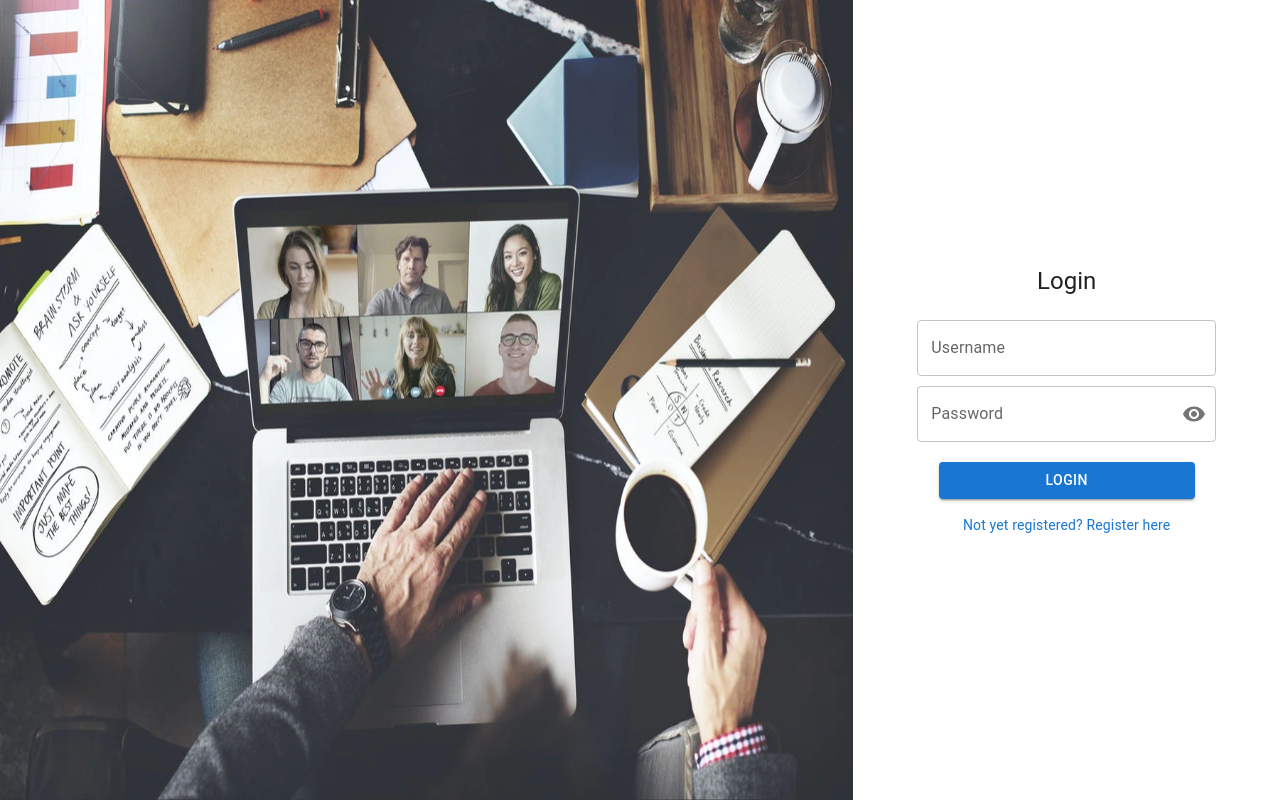
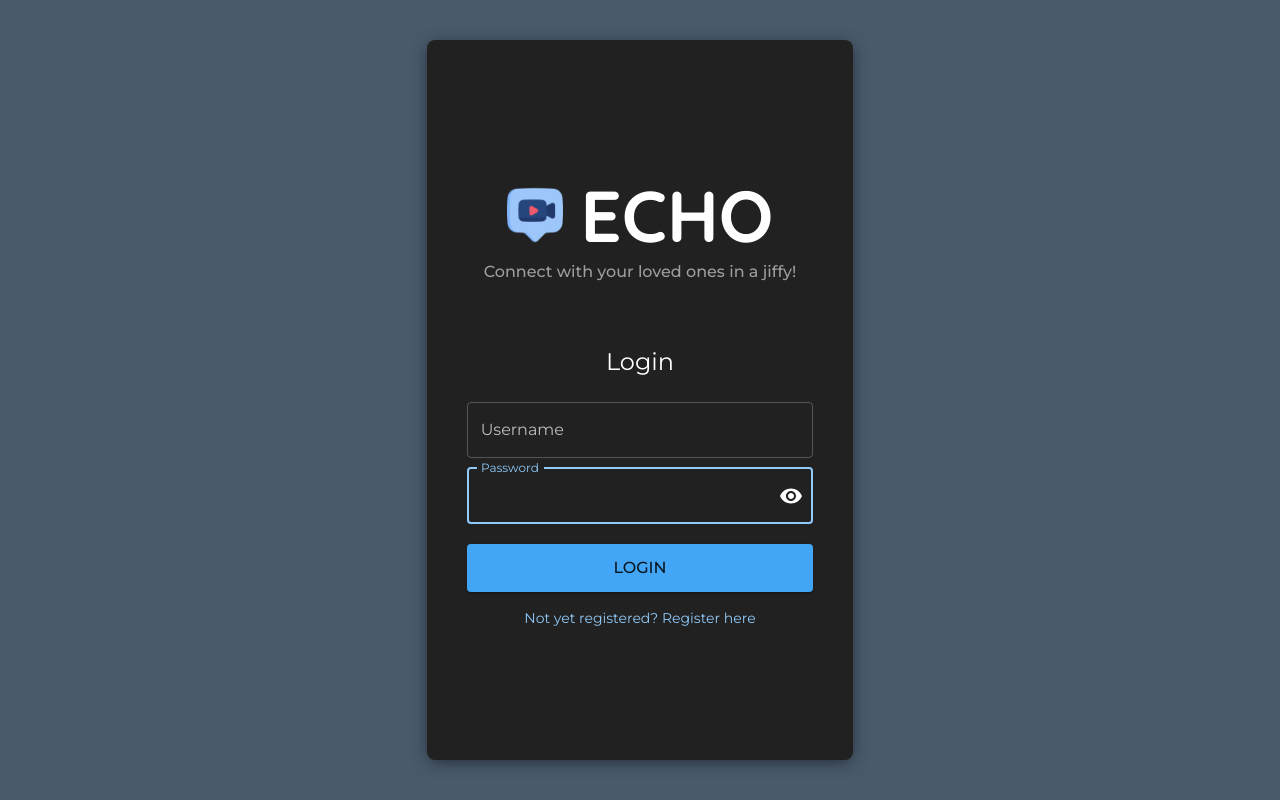
Before and after one commit to anwesha07/video-chat-app-frontend, a React (Create React App) app: page / in a window 1280 px wide. Built offline with nearby package versions, Linux system fonts and the light colour scheme; no server answers.

Commit message:
Add theme and update styles of auth page

```diff
--- a/src/components/Auth.jsx
+++ b/src/components/Auth.jsx
@@ -1,13 +1,14 @@
 /* eslint-disable no-underscore-dangle */
 import React, { useState } from 'react';
-import { Box, Grid } from '@mui/material';
+import { Box, Typography } from '@mui/material';
+import Grid from '@mui/material/Unstable_Grid2'; // Grid version 2
 import axios from 'axios';
 import PropTypes from 'prop-types';
 
-import meetCover from '../meetCover.png';
-import styleClasses from './styles/authStyles';
+import styles from './styles/authStyles';
 import Login from './Login';
 import Register from './Register';
+import EchoLogo from '../video-chat.png';
 
 function Auth(props) {
   const { setIsLoggedIn, setUser } = props;
@@ -17,17 +18,14 @@ function Auth(props) {
   const [registerError, setRegisterError] = useState('');
 
   const registerUser = (userData) => {
-    // console.log(userData);
     axios
       .post(`${process.env.REACT_APP_SERVER_URL}/api/auth/register`, userData)
       .then((res) => {
-        // console.log(res);
         localStorage.setItem('TOKEN', res.data.token);
         setIsLoggedIn(true);
         setUser({ userId: res.data._id, userName: res.data.userName });
       })
       .catch((error) => {
-        console.log(error.response.data.message);
         if (!error.response) {
           setRegisterError('Something went wrong!');
         } else if (error.response.status === 409) {
@@ -39,17 +37,14 @@ function Auth(props) {
   };
 
   const loginUser = (userData) => {
-    console.log(userData);
     axios
       .post(`${process.env.REACT_APP_SERVER_URL}/api/auth/login`, userData)
       .then((res) => {
-        console.log(res);
         localStorage.setItem('TOKEN', res.data.token);
         setIsLoggedIn(true);
         setUser({ userId: res.data._id, userName: res.data.userName });
       })
       .catch((error) => {
-        // console.log(error.response.data.message);
         if (!error.response || error.response.status === 500) {
           setLoginError('Something went wrong!');
         } else {
@@ -59,12 +54,16 @@ function Auth(props) {
   };
 
   return (
-    <Grid container sx={styleClasses.container}>
-      <Grid item xs={8} sx={styleClasses.itemLeft}>
-        <Box component="img" src={meetCover} alt="no image here" sx={styleClasses.image} />
-      </Grid>
-      <Grid item xs={4}>
-        <Box sx={styleClasses.itemRight}>
+    <Grid container sx={styles.container}>
+      <Grid lg={4} sm={6} xs={12} lgOffset={4} smOffset={3} sx={styles.innerContainer}>
+        <Typography variant="h2" component="h1" sx={styles.title}>
+          <Box component="img" src={EchoLogo} alt="Echo" sx={styles.logo} />
+          Echo
+        </Typography>
+        <Typography variant="subtitle1" component="h3" sx={styles.subtitle}>
+          Connect with your loved ones in a jiffy!
+        </Typography>
+        <Box sx={styles.authForm}>
           {registeredUser ? (
             <Login
               loginError={loginError}
--- a/src/components/Login.jsx
+++ b/src/components/Login.jsx
@@ -60,6 +60,8 @@ function Login(props) {
             type="text"
             label="Username"
             variant="outlined"
+            fullWidth
+            autoFocus
             sx={styleClasses.inputBox}
             onChange={handleUserNameInput}
             value={userName}
@@ -71,6 +73,8 @@ function Login(props) {
             type={showPassword ? 'text' : 'password'}
             label="Password"
             variant="outlined"
+            fullWidth
+            autoFocus
             sx={styleClasses.inputBox}
             onChange={handlePasswordInput}
             value={password}
--- a/src/components/Register.jsx
+++ b/src/components/Register.jsx
@@ -93,6 +93,8 @@ function Register(props) {
             type="text"
             label="Username"
             variant="outlined"
+            fullWidth
+            autoFocus
             sx={styleClasses.inputBox}
             onChange={handleUserNameInput}
             value={userName}
@@ -104,6 +106,8 @@ function Register(props) {
             type={showPassword ? 'text' : 'password'}
             label="Password"
             variant="outlined"
+            fullWidth
+            autoFocus
             sx={styleClasses.inputBox}
             onChange={handlePasswordInput}
             value={password}
@@ -124,6 +128,8 @@ function Register(props) {
             type={showConfirmPassword ? 'text' : 'password'}
             label="Confirm Password"
             variant="outlined"
+            fullWidth
+            autoFocus
             sx={styleClasses.inputBox}
             onChange={handleConfirmPasswordInput}
             value={confirmPassword}
--- a/src/components/styles/authStyles.js
+++ b/src/components/styles/authStyles.js
@@ -1,6 +1,7 @@
+import { grey } from '@mui/material/colors';
+
 const styleClasses = {
   container: {
-    // outline: '1px solid red',
     width: '100vw',
     height: '100vh',
     margin: '0',
@@ -10,16 +11,27 @@ const styleClasses = {
     height: '100%',
     width: '100%',
   },
-  itemRight: {
-    height: '100%',
+  authForm: {
     display: 'flex',
     flexDirection: 'column',
     alignItems: 'center',
     justifyContent: 'center',
   },
-  image: {
-    width: '100%',
-    height: '100%',
+  innerContainer: {
+    display: 'flex',
+    flexDirection: 'column',
+    justifyContent: 'center',
+    borderRadius: '8px',
+    boxShadow: '0px 3px 17px -3px rgb(0 0 0 / 63%)',
+    height: '90%',
+    minHeight: '580px',
+    marginBlock: 'auto',
+    background: grey[900],
+    padding: '2.5em',
+    '@media screen and (max-width: 600px)': {
+      padding: '1.5em',
+      borderRadius: '0',
+    },
   },
   form: {
     width: '100%',
@@ -36,11 +48,12 @@ const styleClasses = {
   },
   inputBox: {
     marginBottom: '10px',
-    width: '70%',
+    '@media screen and (max-width: 600px)': {
+      fontSize: '0.1rem !important',
+    },
   },
   errorMessage: {
-    // outline: '2px solid white',
-    width: '70%',
+    width: '100%',
     marginBottom: '2px',
   },
   formFooter: {
@@ -50,16 +63,43 @@ const styleClasses = {
     marginTop: '6px',
   },
   submitButtonContainer: {
-    width: '60%',
+    width: '100%',
     margin: '10px',
   },
   submitButton: {
     width: '100%',
+    height: '48px',
+    fontSize: '1rem',
+    background: (theme) => theme.palette.primary.dark,
   },
   changePageLink: {
     '&:hover': {
-      color: 'red',
+      color: (theme) => theme.palette.primary.light,
     },
   },
+  title: {
+    textTransform: 'uppercase',
+    fontFamily: '"Quicksand", sans-serif',
+    fontSize: '4.5rem',
+    '@media screen and (max-width: 600px)': {
+      fontSize: '4rem',
+    },
+    fontWeight: 800,
+    display: 'flex',
+    justifyContent: 'center',
+    alignItems: 'center',
+  },
+  subtitle: {
+    textAlign: 'center',
+    marginBottom: '60px',
+    color: grey[500],
+    fontWeight: '500',
+  },
+  logo: {
+    display: 'block',
+    height: '3.5rem',
+    marginRight: '0.25em',
+  },
 };
+
 export default styleClasses;
--- a/src/components/styles/styles.css
+++ b/src/components/styles/styles.css
@@ -1,3 +1,6 @@
+@import url('https://fonts.googleapis.com/css2?family=Montserrat:wght@200;300;400;500;600;700;800;900&display=swap');
+@import url('https://fonts.googleapis.com/css2?family=Quicksand:wght@300;400;500;600;700&display=swap');
+
 * {
     margin: 0;
     padding : 0;
@@ -10,6 +13,7 @@
     overflow-y: hidden;
     overflow-x: hidden;
 }
+
 #root {
     height: 100vh;
     width: 100vw;
--- a/src/index.jsx
+++ b/src/index.jsx
@@ -10,15 +10,17 @@ import reportWebVitals from './reportWebVitals';
 const root = ReactDOM.createRoot(document.getElementById('root'));
 const theme = createTheme({
   palette: {
-    mode: 'light',
+    mode: 'dark',
     background: {
-      default: '#fff',
-      paper: grey[100],
+      default: '#495a6b',
+      paper: grey[900],
     },
-    secondary: {
-      main: '#02274b0a',
-      light: '#aba9a929',
+    error: {
+      main: '#f44336',
     },
+  },
+  typography: {
+    fontFamily: '"Montserrat", sans-serif',
   },
 });
 root.render(
```
Also changed, not shown: src/meetCover.png (deleted), src/video-chat.png (added).
